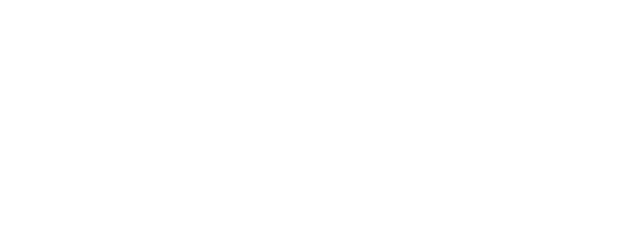
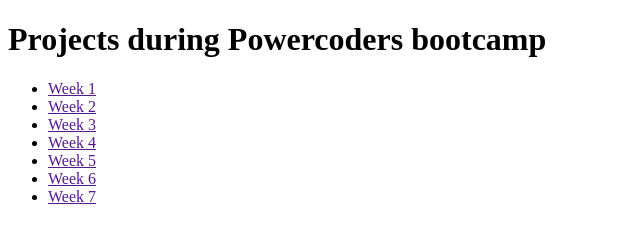
Before and after one commit to olhalesyk/poco-olhalesyk, a plain HTML site: page index.html in a window 1280 px wide. Shown: the whole page, without its empty margins (0-640 px from the left). Drawn offline with Linux system fonts and the light colour scheme.

Commit message:
Add project folders

```diff
--- a/index.html
+++ b/index.html
@@ -3,9 +3,19 @@
 <head>
     <meta charset="UTF-8">
     <meta name="viewport" content="width=device-width, initial-scale=1.0">
-    <title>Poco project</title>
+    <title>PoCo project</title>
 </head>
 <body>
+    <h1>Projects during Powercoders bootcamp</h1>
+    <ul class="projects">
+        <li class="project-item"><a href="" class="project-link">Week 1</a></li>
+        <li class="project-item"><a href="" class="project-link">Week 2</a></li>
+        <li class="project-item"><a href="" class="project-link">Week 3</a></li>
+        <li class="project-item"><a href="" class="project-link">Week 4</a></li>
+        <li class="project-item"><a href="" class="project-link">Week 5</a></li>
+        <li class="project-item"><a href="" class="project-link">Week 6</a></li>
+        <li class="project-item"><a href="" class="project-link">Week 7</a></li>
+    </ul>
 
 </body>
 </html>
```
